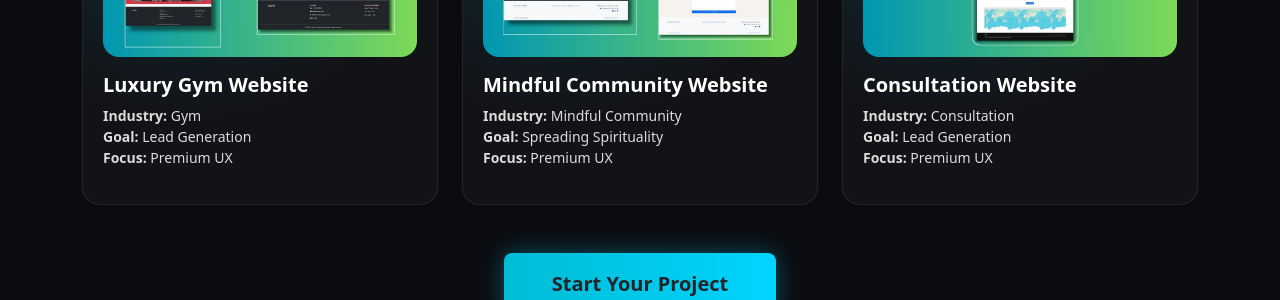
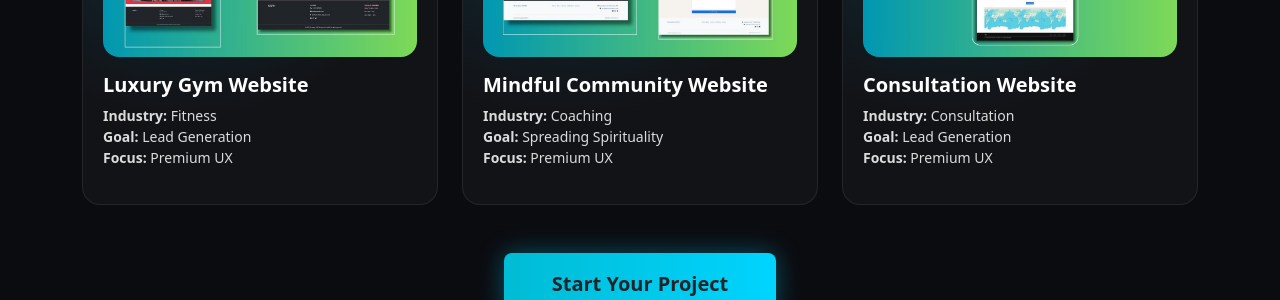
Before and after one commit to Iambiswajit-C/digitalsparkhq, a Jekyll site: the page built from services/web-design/index.md, in a window 1280 px wide and 900 px high, scrolled down 2282 px. Shown: the part 154-454 px from the top of the window. Built offline with Jekyll 4.4.1, drawn with Linux system fonts in a browser that asks for light colours.

Commit message:
Update index.md

```diff
--- a/services/web-design/index.md
+++ b/services/web-design/index.md
@@ -190,7 +190,7 @@ breadcrumb:
       <h5 class="fw-bold">Luxury Gym Website</h5>
 
       <p class="text-white-75 small">
-        <b>Industry:</b> Gym <br>
+        <b>Industry:</b> Fitness <br>
         <b>Goal:</b> Lead Generation <br>
         <b>Focus:</b> Premium UX
       </p>
@@ -201,7 +201,7 @@ breadcrumb:
     <div class="portfolio-card">
       <img src="{{ '/assets/images/web-design-project2.jpg' | relative_url }}"
      class="img-fluid rounded-4 mb-3 portfolio-img"
-     alt="Luxury Gym Website"
+     alt="Coaching Website"
      data-bs-toggle="modal"
      data-bs-target="#portfolioModal"
      data-img="{{ '/assets/images/web-design-project2.jpg' | relative_url }}">
@@ -209,7 +209,7 @@ breadcrumb:
       <h5 class="fw-bold">Mindful Community Website</h5>
 
       <p class="text-white-75 small">
-        <b>Industry:</b> Mindful Community <br>
+        <b>Industry:</b> Coaching <br>
         <b>Goal:</b> Spreading Spirituality <br>
         <b>Focus:</b> Premium UX
       </p>
@@ -220,7 +220,7 @@ breadcrumb:
     <div class="portfolio-card">
       <img src="{{ '/assets/images/web-design-project3.jpg' | relative_url }}"
      class="img-fluid rounded-4 mb-3 portfolio-img"
-     alt="Luxury Gym Website"
+     alt="Business Consultation Website"
      data-bs-toggle="modal"
      data-bs-target="#portfolioModal"
      data-img="{{ '/assets/images/web-design-project3.jpg' | relative_url }}">
```
